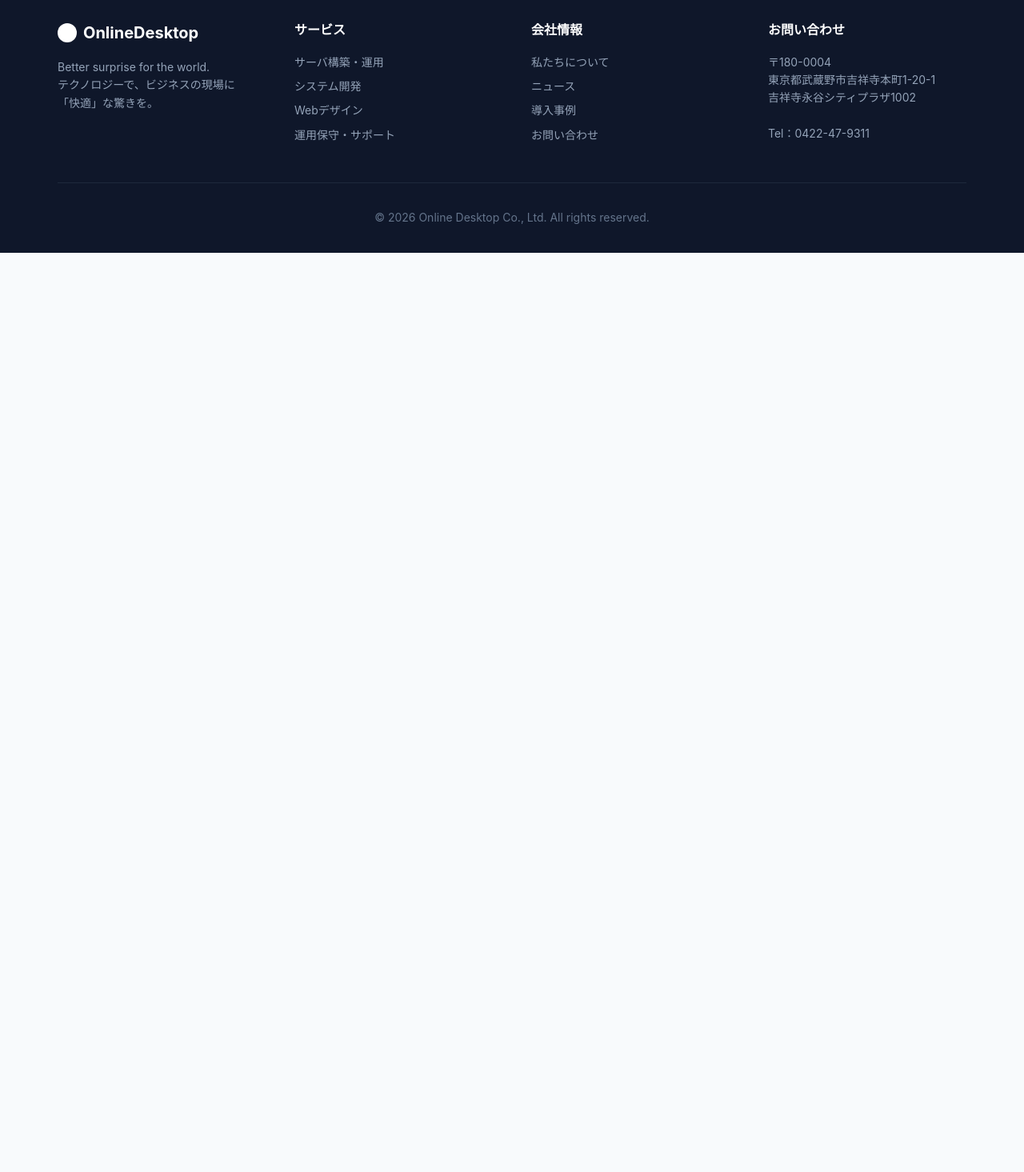
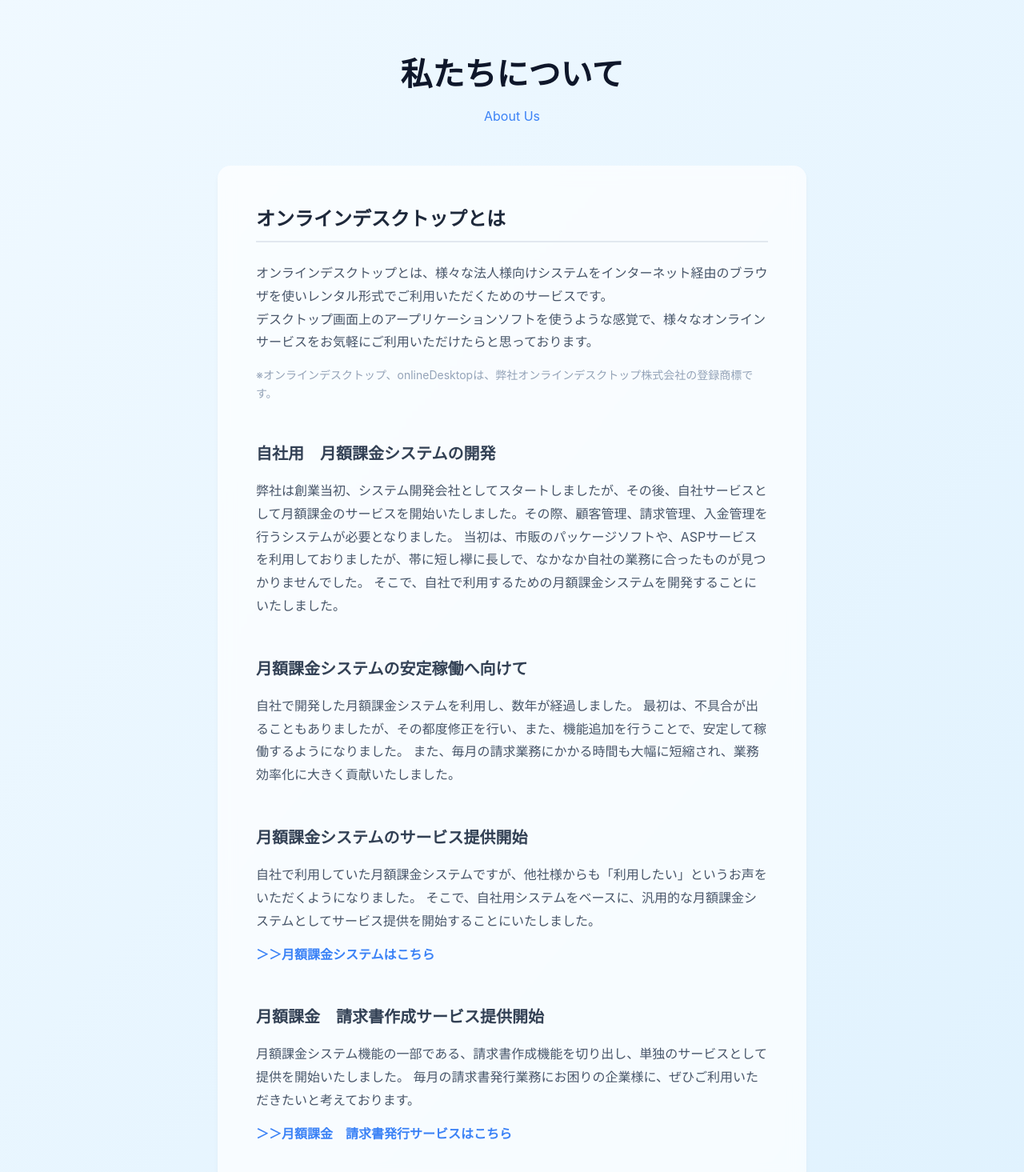
Before and after one commit to Vivid-BASE/onlinedsktop, a React (Vite) app: page /#/about in a window 1280 px wide. Shown: the part 120-1585 px from the top of the page at 80% size. Before the commit the page ends 800 px from the top, so only its background shows below. Built offline with nearby package versions, Linux system fonts and the light colour scheme.

Commit message:
Add About Us page and update footer links

```diff
--- a/src/App.tsx
+++ b/src/App.tsx
@@ -3,6 +3,7 @@ import { Header } from './components/Header';
 import { Footer } from './components/Footer';
 import { TopPage } from './pages/TopPage';
 import { NewsPage } from './pages/NewsPage';
+import { AboutPage } from './pages/AboutPage';
 import './styles/global.css';
 
 function App() {
@@ -13,6 +14,7 @@ function App() {
         <Routes>
           <Route path="/" element={<TopPage />} />
           <Route path="/news" element={<NewsPage />} />
+          <Route path="/about" element={<AboutPage />} />
         </Routes>
         <Footer />
       </div>
--- a/src/components/Footer.tsx
+++ b/src/components/Footer.tsx
@@ -1,3 +1,5 @@
+import { Link } from 'react-router-dom';
+
 export const Footer = () => {
     return (
         <footer style={{ background: '#0f172a', color: 'white', padding: '4rem 0 2rem' }}>
@@ -25,8 +27,8 @@ export const Footer = () => {
                     <div>
                         <h4 style={{ fontWeight: 'bold', marginBottom: '1rem' }}>会社情報</h4>
                         <ul style={{ color: '#94a3b8', fontSize: '0.875rem', display: 'flex', flexDirection: 'column', gap: '0.5rem' }}>
-                            <li>私たちについて</li>
-                            <li>ニュース</li>
+                            <li><Link to="/about" style={{ color: 'inherit', textDecoration: 'none' }}>私たちについて</Link></li>
+                            <li><Link to="/news" style={{ color: 'inherit', textDecoration: 'none' }}>ニュース</Link></li>
                             <li>導入事例</li>
                             <li>お問い合わせ</li>
                         </ul>
--- /dev/null
+++ b/src/pages/AboutPage.tsx
@@ -0,0 +1,96 @@
+import { motion } from 'framer-motion';
+import { Link } from 'react-router-dom';
+
+export const AboutPage = () => {
+    return (
+        <div style={{ paddingTop: '100px', minHeight: '100vh', background: 'linear-gradient(to bottom right, #f0f9ff, #e0f2fe)' }}>
+            <div className="container" style={{ maxWidth: '800px', margin: '0 auto', paddingBottom: '4rem' }}>
+                <motion.div
+                    initial={{ opacity: 0, y: 20 }}
+                    animate={{ opacity: 1, y: 0 }}
+                    transition={{ duration: 0.6 }}
+                >
+                    <h1 style={{
+                        fontSize: '2.5rem',
+                        fontWeight: 'bold',
+                        marginBottom: '3rem',
+                        textAlign: 'center',
+                        color: '#0f172a'
+                    }}>
+                        私たちについて
+                        <span style={{
+                            display: 'block',
+                            fontSize: '1rem',
+                            color: '#3b82f6',
+                            marginTop: '0.5rem',
+                            fontWeight: 'normal'
+                        }}>About Us</span>
+                    </h1>
+
+                    <div style={{ background: 'rgba(255, 255, 255, 0.7)', backdropFilter: 'blur(10px)', padding: '3rem', borderRadius: '1rem', boxShadow: '0 4px 6px -1px rgba(0, 0, 0, 0.05)' }}>
+                        <section style={{ marginBottom: '3rem' }}>
+                            <h2 style={{ fontSize: '1.5rem', fontWeight: 'bold', marginBottom: '1.5rem', color: '#1e293b', borderBottom: '2px solid #e2e8f0', paddingBottom: '0.5rem' }}>
+                                オンラインデスクトップとは
+                            </h2>
+                            <p style={{ color: '#475569', lineHeight: 1.8, marginBottom: '1rem' }}>
+                                オンラインデスクトップとは、様々な法人様向けシステムをインターネット経由のブラウザを使いレンタル形式でご利用いただくためのサービスです。<br />
+                                デスクトップ画面上のアープリケーションソフトを使うような感覚で、様々なオンラインサービスをお気軽にご利用いただけたらと思っております。
+                            </p>
+                            <p style={{ color: '#94a3b8', fontSize: '0.875rem' }}>
+                                ※オンラインデスクトップ、onlineDesktopは、弊社オンラインデスクトップ株式会社の登録商標です。
+                            </p>
+                        </section>
+
+                        <section style={{ marginBottom: '3rem' }}>
+                            <h3 style={{ fontSize: '1.25rem', fontWeight: 'bold', marginBottom: '1rem', color: '#334155' }}>
+                                自社用　月額課金システムの開発
+                            </h3>
+                            <p style={{ color: '#475569', lineHeight: 1.8 }}>
+                                弊社は創業当初、システム開発会社としてスタートしましたが、その後、自社サービスとして月額課金のサービスを開始いたしました。その際、顧客管理、請求管理、入金管理を行うシステムが必要となりました。
+                                当初は、市販のパッケージソフトや、ASPサービスを利用しておりましたが、帯に短し襷に長しで、なかなか自社の業務に合ったものが見つかりませんでした。
+                                そこで、自社で利用するための月額課金システムを開発することにいたしました。
+                            </p>
+                        </section>
+
+                        <section style={{ marginBottom: '3rem' }}>
+                            <h3 style={{ fontSize: '1.25rem', fontWeight: 'bold', marginBottom: '1rem', color: '#334155' }}>
+                                月額課金システムの安定稼働へ向けて
+                            </h3>
+                            <p style={{ color: '#475569', lineHeight: 1.8 }}>
+                                自社で開発した月額課金システムを利用し、数年が経過しました。
+                                最初は、不具合が出ることもありましたが、その都度修正を行い、また、機能追加を行うことで、安定して稼働するようになりました。
+                                また、毎月の請求業務にかかる時間も大幅に短縮され、業務効率化に大きく貢献いたしました。
+                            </p>
+                        </section>
+
+                        <section style={{ marginBottom: '3rem' }}>
+                            <h3 style={{ fontSize: '1.25rem', fontWeight: 'bold', marginBottom: '1rem', color: '#334155' }}>
+                                月額課金システムのサービス提供開始
+                            </h3>
+                            <p style={{ color: '#475569', lineHeight: 1.8, marginBottom: '1rem' }}>
+                                自社で利用していた月額課金システムですが、他社様からも「利用したい」というお声をいただくようになりました。
+                                そこで、自社用システムをベースに、汎用的な月額課金システムとしてサービス提供を開始することにいたしました。
+                            </p>
+                            <Link to="/" style={{ color: '#3b82f6', textDecoration: 'none', fontWeight: 'bold', display: 'inline-flex', alignItems: 'center' }}>
+                                ＞＞月額課金システムはこちら
+                            </Link>
+                        </section>
+
+                        <section>
+                            <h3 style={{ fontSize: '1.25rem', fontWeight: 'bold', marginBottom: '1rem', color: '#334155' }}>
+                                月額課金　請求書作成サービス提供開始
+                            </h3>
+                            <p style={{ color: '#475569', lineHeight: 1.8, marginBottom: '1rem' }}>
+                                月額課金システム機能の一部である、請求書作成機能を切り出し、単独のサービスとして提供を開始いたしました。
+                                毎月の請求書発行業務にお困りの企業様に、ぜひご利用いただきたいと考えております。
+                            </p>
+                            <Link to="/" style={{ color: '#3b82f6', textDecoration: 'none', fontWeight: 'bold', display: 'inline-flex', alignItems: 'center' }}>
+                                ＞＞月額課金　請求書発行サービスはこちら
+                            </Link>
+                        </section>
+                    </div>
+                </motion.div>
+            </div>
+        </div>
+    );
+};
```
